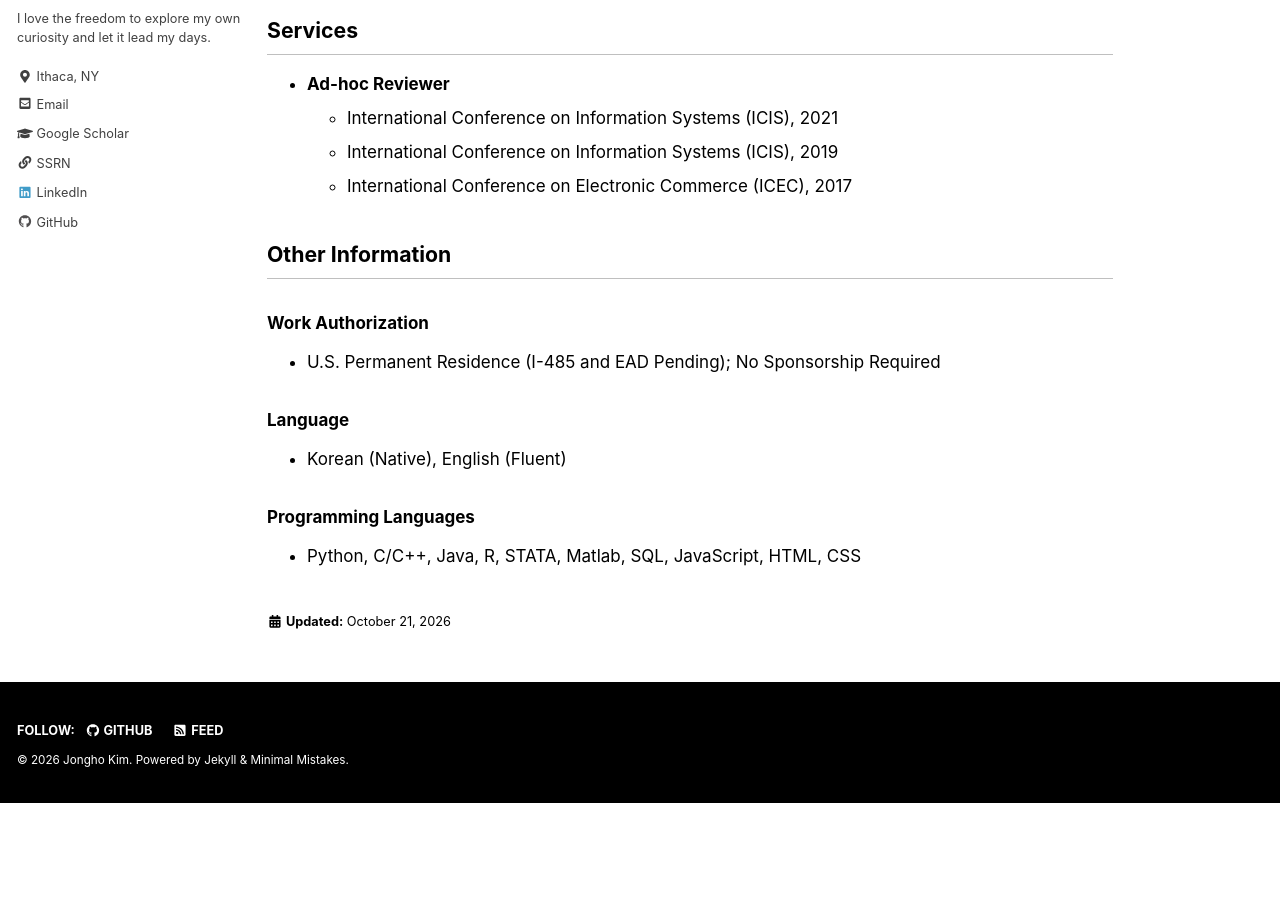
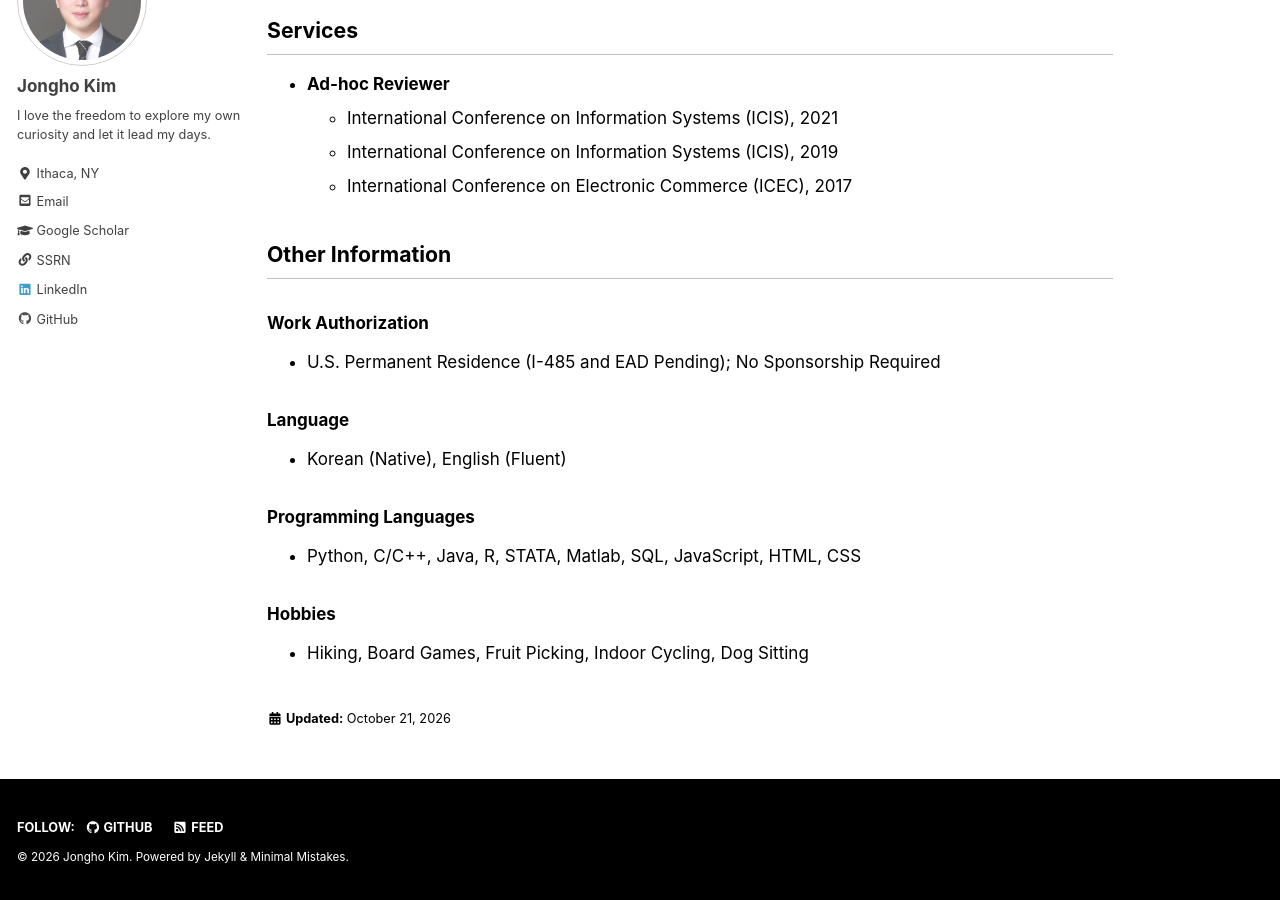
Before and after one commit to jonghkim/jonghkim.github.io, a Jekyll site: the page built from _pages/about.md, in a window 1280 px wide and 900 px high, scrolled down 3289 px. Built offline with Jekyll 4.4.1, drawn with Linux system fonts in a browser that asks for light colours; before the commit the page ends 4092 px from its top, so only the background shows below that.

Commit message:
Add hobbies to Other Information (about / cv)
Co-Authored-By: Claude Fable 5.2 <noreply@anthropic.com>
Claude-Session: https://claude.ai/code/session_01P44iqiyWvXiqkfh9BCAMKt

```diff
--- a/_pages/about.md
+++ b/_pages/about.md
@@ -140,6 +140,9 @@ last_modified_at: 2026-10-21
 ### Programming Languages
 - Python, C/C++, Java, R, STATA, Matlab, SQL, JavaScript, HTML, CSS
 
+### Hobbies
+- Hiking, Board Games, Fruit Picking, Indoor Cycling, Dog Sitting
+
 <!--
 ### Selected Coursework
 - **Ph.D.**: Doctoral Seminar in Quantitative Models (Sachin Gupta; Nathan Yang; Omid Rafieian; Emaad Manzoor; Young-Hoon Park), Doctoral Seminar in Consumer Behavior (Stijn MJ van Osselaer), Bayesian Analysis for Research (Nikhil Garg), Bayesian Statistics and Data Analysis (David S. Matteson), Bayesian Statistics and Data Analysis (Dan Kowal), Microeconomic Theory I (David Easley), Behavioral Economics I (Ted O'Donoghue), (ECON) Econometrics 1 (Chen Qiu), (ECON) Econometrics II (Jörg Stoye), (AEM) Econometrics I (Shanjun Li), Econometrics and Machine Learning (Jose Luis Montiel Olea), Industrial Organization and Structural Methods (Adam Harris), Empirical Strategies for Policy Analysis (Douglas Miller), Causal Inference in Observational Settings (Ian Lundberg), Natural Language Processing (Claire Cardie), ML Special Topics (Fairness and Dynamics of Learning Systems; Thorsten Joachims), Machine Learning in Feedback Systems (Sarah Dean)
```
Also changed, not shown: 1 other file.
